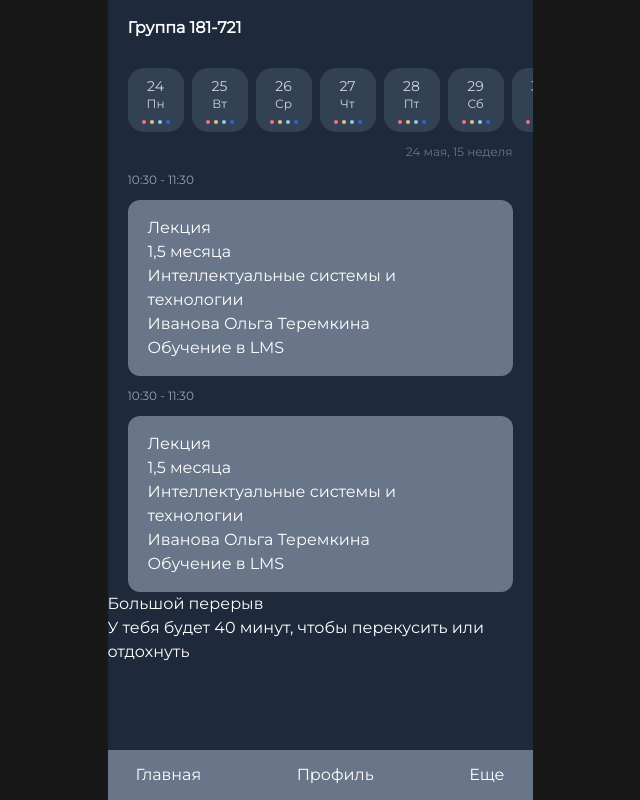
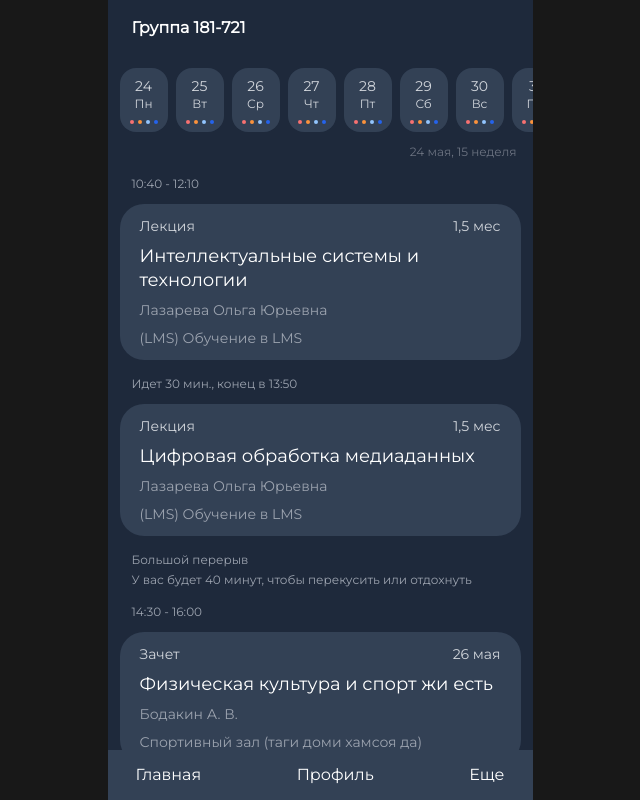
Before and after one commit to shorazi/mospoly-helper, a Next.js app: page / in a window 1280 px wide. Shown: the whole page, without its empty margins (320-960 px from the left). Built offline with nearby package versions, Linux system fonts and the light colour scheme.

Commit message:
update: styled in main page;

```diff
--- /dev/null
+++ b/src/pages/main/lib/index.ts
@@ -0,0 +1,138 @@
+export interface IDateType {
+	id: number
+	value: string
+	day: string
+	fullDate: string
+}
+
+export const Dates: IDateType[] = [
+	{
+		id: 1,
+		value: 'Пн',
+		day: '24',
+		fullDate: '24 мая, 15 неделя',
+	},
+	{
+		id: 2,
+		value: 'Вт',
+		day: '25',
+		fullDate: '25 мая, 15 неделя',
+	},
+	{
+		id: 3,
+		value: 'Ср',
+		day: '26',
+		fullDate: '26 мая, 15 неделя',
+	},
+	{
+		id: 4,
+		value: 'Чт',
+		day: '27',
+		fullDate: '27 мая, 15 неделя',
+	},
+	{
+		id: 5,
+		value: 'Пт',
+		day: '28',
+		fullDate: '28 мая, 15 неделя',
+	},
+	{
+		id: 6,
+		value: 'Сб',
+		day: '29',
+		fullDate: '29 мая, 15 неделя',
+	},
+	{
+		id: 7,
+		value: 'Вс',
+		day: '30',
+		fullDate: '30 мая, 15 неделя',
+	},
+	{
+		id: 8,
+		value: 'Пн',
+		day: '31',
+		fullDate: '31 мая, 15 неделя',
+	},
+]
+
+export const Lessons: ILectureType[] = [
+	{
+		id: 1,
+		time: {
+			status: 1,
+			title: '10:40 - 12:10',
+		},
+		type: {
+			name: 'Лекция',
+			id: 1,
+		},
+		lecture: {
+			deadline: '1,5 мес',
+			title: 'Интеллектуальные системы и технологии',
+			teacher: 'Лазарева Ольга Юрьевна',
+			audience: '(LMS) Обучение в LMS',
+		},
+	},
+	{
+		id: 2,
+		time: {
+			status: 2,
+			title: 'Идет 30 мин., конец в 13:50',
+		},
+		type: {
+			name: 'Лекция',
+			id: 1,
+		},
+		lecture: {
+			deadline: '1,5 мес',
+			title: 'Цифровая обработка медиаданных',
+			teacher: 'Лазарева Ольга Юрьевна',
+			audience: '(LMS) Обучение в LMS',
+		},
+	},
+	{
+		id: 4,
+		time: {
+			status: 2,
+			title: 'Большой перерыв',
+			description: 'У вас будет 40 минут, чтобы перекусить или отдохнуть',
+		},
+	},
+	{
+		id: 3,
+		time: {
+			status: 3,
+			title: '14:30 - 16:00',
+		},
+		type: {
+			name: 'Зачет',
+			id: 2,
+		},
+		lecture: {
+			deadline: '26 мая',
+			title: 'Физическая культура и спорт жи есть',
+			teacher: 'Бодакин А. В.',
+			audience: 'Спортивный зал (таги доми хамсоя да)',
+		},
+	},
+]
+
+export interface ILectureType {
+	id: number
+	time: {
+		status: number
+		title: string
+		description?: string
+	}
+	type?: {
+		name: string
+		id: number
+	}
+	lecture?: {
+		deadline: string
+		title: string
+		teacher: string
+		audience: string
+	}
+}
--- a/src/pages/main/ui/main.content.tsx
+++ b/src/pages/main/ui/main.content.tsx
@@ -1,84 +1,20 @@
 // import { useState } from 'react'
+import { Dates, IDateType, ILectureType, Lessons } from '../lib'
 import styles from './main.module.scss'
 
-interface IDateType {
-	id: number
-	value: string
-	day: string
-	fullDate: string
-}
-
-const Dates: IDateType[] = [
-	{
-		id: 1,
-		value: 'Пн',
-		day: '24',
-		fullDate: '24 мая, 15 неделя',
-	},
-	{
-		id: 2,
-		value: 'Вт',
-		day: '25',
-		fullDate: '25 мая, 15 неделя',
-	},
-	{
-		id: 3,
-		value: 'Ср',
-		day: '26',
-		fullDate: '26 мая, 15 неделя',
-	},
-	{
-		id: 4,
-		value: 'Чт',
-		day: '27',
-		fullDate: '27 мая, 15 неделя',
-	},
-	{
-		id: 5,
-		value: 'Пт',
-		day: '28',
-		fullDate: '28 мая, 15 неделя',
-	},
-	{
-		id: 6,
-		value: 'Сб',
-		day: '29',
-		fullDate: '29 мая, 15 неделя',
-	},
-	{
-		id: 7,
-		value: 'Вс',
-		day: '30',
-		fullDate: '30 мая, 15 неделя',
-	},
-	{
-		id: 8,
-		value: 'Пн',
-		day: '31',
-		fullDate: '31 мая, 15 неделя',
-	},
-]
-
 const MainPage = () => {
-	// const [currentDate, setCurrentDate] = useState<IDateType>(Dates[0])
-
 	return (
 		<>
 			<Header />
 			<div className={styles.scrollabel}>
 				{Dates?.map(item => <CardDate key={item.id} date={item} />)}
 			</div>
-			<div className='w-full text-end pr-5'>
+			<div className='w-full text-end pr-4'>
 				<p className='font-light text-xs leading-0 text-gray-500'>
 					{Dates[0].fullDate}
 				</p>
 			</div>
-			<PreCard />
-			<PreCard />
-			<div>
-				<p>Большой перерыв</p>
-				<span>У тебя будет 40 минут, чтобы перекусить или отдохнуть</span>
-			</div>
+			{Lessons?.map(lecture => <PreCard key={lecture.id} lecture={lecture} />)}
 		</>
 	)
 }
@@ -87,43 +23,63 @@ export default MainPage
 
 const Header = () => (
 	// <div className={styles.header}>
-	<div className='w-full flex justify-start items-center py-4 px-5'>
+	<div className='w-full flex justify-start items-center py-4 px-6'>
 		<p className='font-semibold'>Группа 181-721</p>
 	</div>
 )
 
 const CardDate = (props: { date: IDateType; status?: boolean }) => (
 	// <div className={styles.card_date}>
-	<div className='w-14 h-16 flex flex-col justify-center items-center rounded-2xl cursor-pointer bg-slate-700 text-gray-300'>
+	<div className='w-12 h-16 flex flex-col justify-center items-center rounded-2xl cursor-pointer bg-slate-700 text-gray-300'>
 		<p className='font-medium text-sm leading-0'>{props.date.day}</p>
 		<p className='font-light text-xs leading-0'>{props.date.value}</p>
 		<div className='flex justify-center items-center gap-1 mt-2'>
-			<div className='w-1 h-1 rounded-[4px] bg-red-400 ' />
-			{/* <div className='w-1 h-1 rounded-[4px] bg-orange-400 ' /> */}
-			<div className='bg-orange-300 w-1 h-1 rounded-[50%]' />
-			<div className='w-1 h-1 rounded-[4px] bg-blue-300 ' />
-			<div className='bg-blue-600 w-1 h-1 rounded-[50%]' />
+			<div className='bg-red-400 w-1 h-1 rounded-[4px] ' />
+			<div className='bg-orange-400 w-1 h-1 rounded-[4px]' />
+			{/* <div className='bg-orange-300 w-1 h-1 rounded-[4px]' /> */}
+			<div className='bg-blue-300 w-1 h-1 rounded-[4px]' />
+			<div className='bg-blue-600 w-1 h-1 rounded-[4px]' />
 		</div>
 	</div>
 )
 
-const PreCard = () => (
-	<div className={styles.precard_lesson}>
-		<p className='font-light text-xs leading-0 text-gray-400'>10:30 - 11:30</p>
-		<div className={styles.card_lesson}>
-			<div>
-				<p className={styles.text_lesson_type}>Лекция</p>
-				<p className={styles.text_lesson_deadline}>1,5 месяца</p>
+const PreCard = (props: { lecture: ILectureType }) => {
+	const { time, lecture, type } = props.lecture
+
+	return (
+		<div className='w-full px-3 pt-4 flex flex-col justify-start items-start gap-3'>
+			<div className='w-full px-3 flex flex-col justify-start items-start gap-1'>
+				<p className='font-light text-xs text-gray-400'>{time?.title || '-'}</p>
+				{time?.description && (
+					<p className='font-light text-xs text-gray-400'>
+						{time?.description}
+					</p>
+				)}
 			</div>
-			<p className={styles.text_lesson_topic}>
-				Интеллектуальные системы и технологии
+			{lecture && (
+				<div className='w-full gap-2 flex flex-col justify-start items-start bg-slate-700 px-5 py-3 rounded-3xl'>
+					<div className='w-full flex justify-between items-center'>
+						<p className='font-medium text-sm text-gray-300'>{type?.name}</p>
+						<p className='font-medium text-sm text-gray-300'>
+							{lecture.deadline}
+						</p>
+					</div>
+					<p className='w-full text-lg font-normal leading-6'>
+						{lecture.title}
 					</p>
 					<div className={styles.lesson_more_info}>
-				<p>Иванова Ольга Теремкина</p>
+						<p className='font-light text-sm leading-0 text-gray-400'>
+							{lecture.teacher}
+						</p>
 					</div>
 					<div className={styles.lesson_more_info}>
-				<p>Обучение в LMS</p>
+						<p className='font-light text-sm leading-0 text-gray-400'>
+							{lecture.audience}
+						</p>
 					</div>
 				</div>
+			)}
+			{/* <p className='font-light text-xs text-gray-400'>10:30 - 11:30</p> */}
 		</div>
 	)
+}
--- a/src/pages/main/ui/main.module.scss
+++ b/src/pages/main/ui/main.module.scss
@@ -11,7 +11,7 @@
 
 .scrollabel {
 	width: 100%;
-	padding: 0.75rem 1.25rem;
+	padding: 0.75rem;
 	display: grid;
 	gap: 8px;
 	grid-template-columns: repeat(10, auto);
--- a/src/widgets/layout/ui/layout.content.tsx
+++ b/src/widgets/layout/ui/layout.content.tsx
@@ -18,7 +18,7 @@ const Layout = (
 export default Layout
 
 const MobileBar = () => (
-	<div className={styles.mobile_bar}>
+	<div className={styles.mobile_bar + ' bg-slate-700'}>
 		<button>Главная</button>
 		<button>Профиль</button>
 		<button>Еще</button>
--- a/src/widgets/layout/ui/layout.module.scss
+++ b/src/widgets/layout/ui/layout.module.scss
@@ -34,7 +34,6 @@
 	max-width: 425px;
 	width: 100%;
 	height: 50px;
-	background-color: #697689;
 	display: flex;
 	justify-content: space-between;
 	align-items: center;
```
Lines whose indentation alone changed are shown as unchanged.
